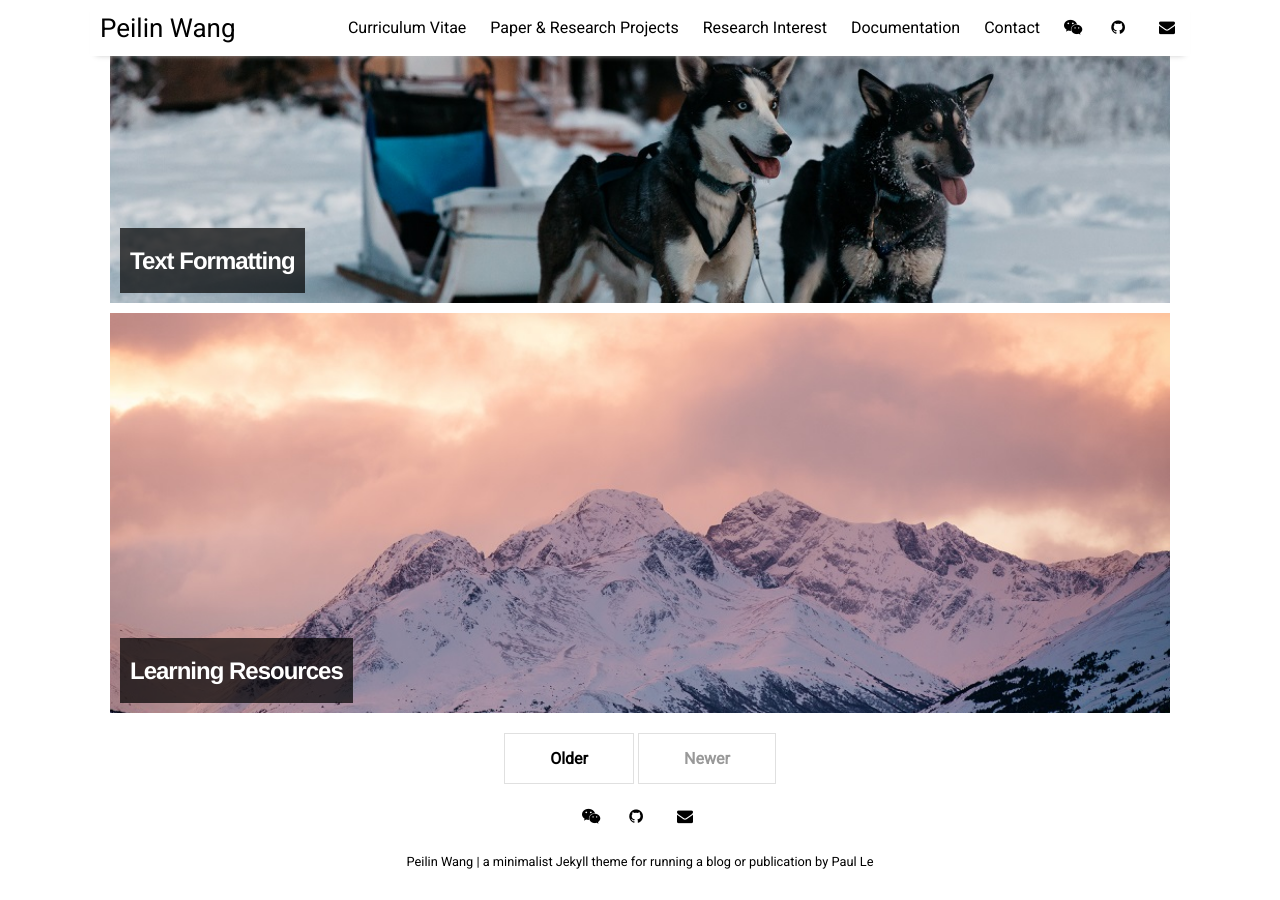
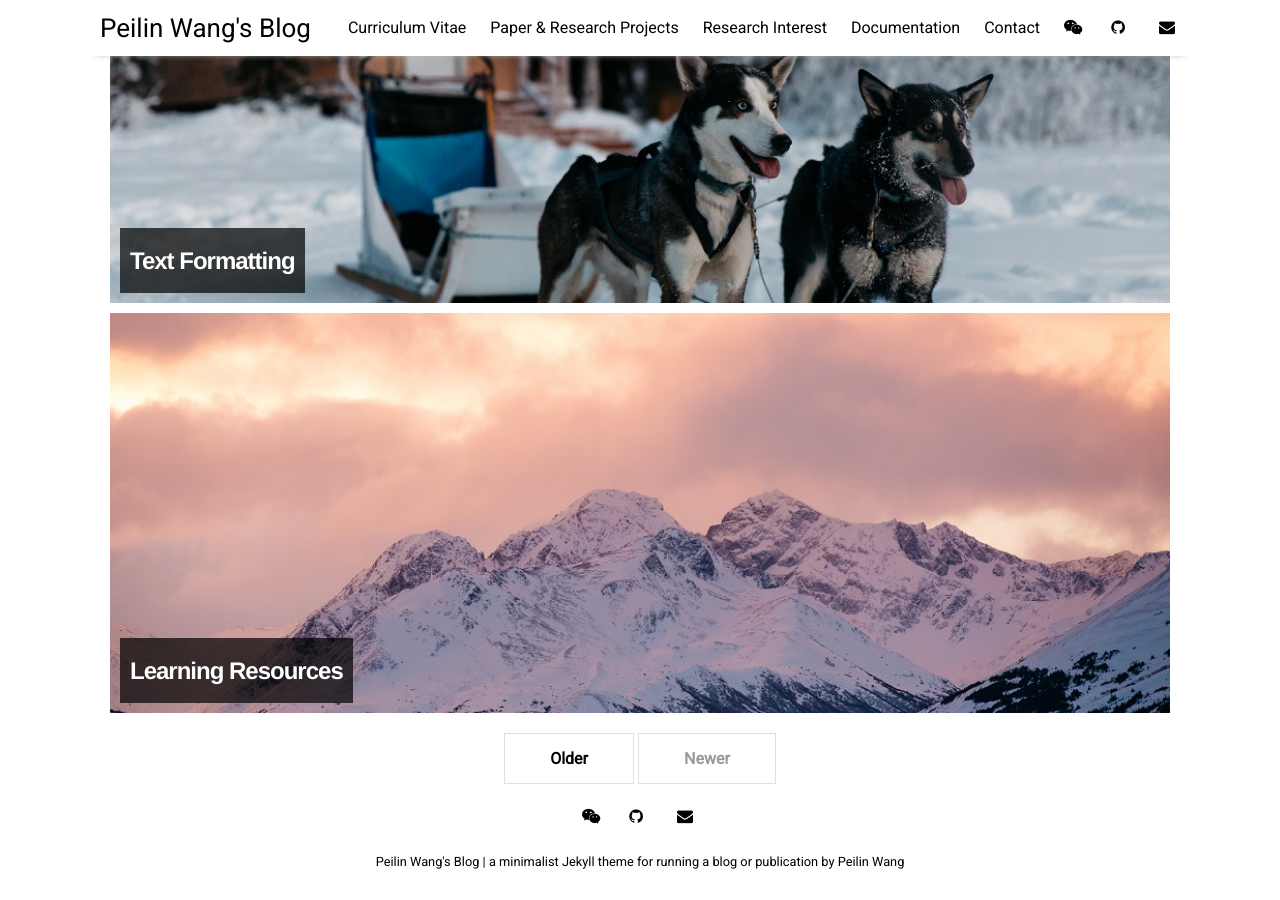
Before and after one commit to peilin-wang-git/peilin-wang-git.github.io, a Jekyll site: the page built from index.html, in a window 1280 px wide and 900 px high, scrolled down 1398 px. Built offline with Jekyll 4.4.1, drawn with Linux system fonts in a browser that asks for light colours; nearby versions of some CDN libraries; the list of posts is cut into pages by our own code.

Commit message:
Update _config.yml

```diff
--- a/_config.yml
+++ b/_config.yml
@@ -10,9 +10,9 @@ permalink:           /:title
 plugins:             [jekyll-paginate, jekyll-sitemap, jekyll-feed, jekyll-seo-tag]
 
 # Customise atom feed settings (this is where Jekyll-Feed gets configuration information)
-title:		           "Peilin Wang"
+title:		           "Peilin Wang's Blog"
 description:	       "a minimalist Jekyll theme for running a blog or publication"
-author:              "Paul Le"
+author:              "Peilin Wang"
 
 # RSS 2.0 can be used instead of Atom by uncommenting following two lines
 #feed:
```
